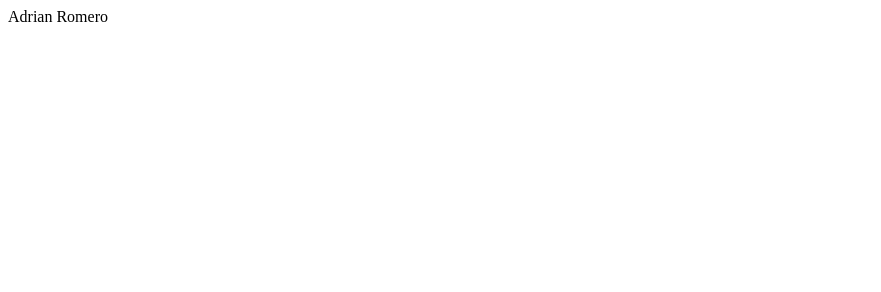
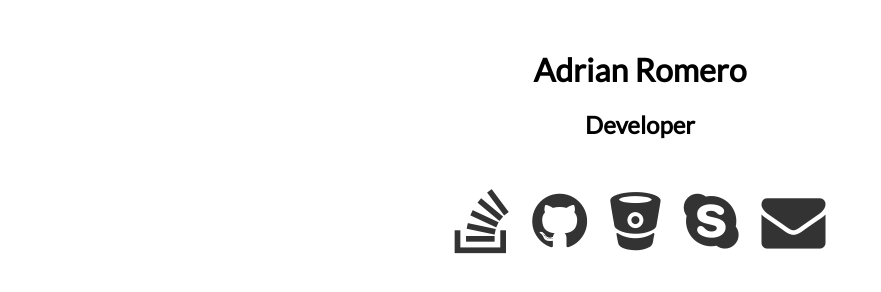
Before and after one commit to romeroadrian/romeroadrian.github.io, a plain HTML site: page index.html in a window 1280 px wide. Shown: the whole page, without its empty margins (0-881 px from the left). Drawn offline with Linux system fonts and the light colour scheme.

Commit message:
Links to social

```diff
--- a/index.html
+++ b/index.html
@@ -1 +1,31 @@
-Adrian Romero
+<!DOCTYPE html>
+<html lang="en">
+  <head>
+    <meta charset="utf-8">
+    <meta http-equiv="X-UA-Compatible" content="IE=edge">
+    <meta name="viewport" content="width=device-width, initial-scale=1">
+    <meta name="author" content="adrian romero">
+
+    <title>Adrian Romero</title>
+
+    <link href="style.css" rel="stylesheet">
+    <link href='http://fonts.googleapis.com/css?family=Lato' rel='stylesheet' type='text/css'>
+    <link href="//maxcdn.bootstrapcdn.com/font-awesome/4.2.0/css/font-awesome.min.css" rel="stylesheet">
+
+    <!--[if lt IE 9]>
+      <script src="https://oss.maxcdn.com/html5shiv/3.7.2/html5shiv.min.js"></script>
+      <script src="https://oss.maxcdn.com/respond/1.4.2/respond.min.js"></script>
+    <![endif]-->
+  </head>
+  <body>
+    <h1>Adrian Romero</h1>
+    <h2>Developer</h2>
+    <ul class="external">
+      <li><a href="http://stackoverflow.com/users/489765/aromero" target="_blank"><i class="fa fa-stack-overflow fa-4x"></i></a></li>
+      <li><a href="http://github.com/romeroadrian" target="_blank"><i class="fa fa-github fa-4x"></i></a></li>
+      <li><a href="http://bitbucket.org/aromero/" target="_blank"><i class="fa fa-bitbucket fa-4x"></i></a></li>
+      <li><a href="skype:romeroadrian?add"><i class="fa fa-skype fa-4x"></i></a></li>
+      <li><a href="mailto:work@romeroadrian.com.ar"><i class="fa fa-envelope fa-4x"></i></a></li>
+    </ul>
+  </body>
+</html>
--- /dev/null
+++ b/style.css
@@ -0,0 +1,31 @@
+body {
+  font-family: 'Lato', Helvetica, Verdana, sans-serif;
+  margin-top: 50px;
+}
+
+h1, h2 {
+  text-align: center;
+}
+
+ul.external {
+  text-align: center;
+  list-style: none;
+  margin: 50px 0 0 0;
+  padding: 0;
+}
+
+ul.external li {
+  display: inline-block;
+  margin-right: 20px;
+}
+
+ul.external li:last-child {
+  margin-right: 0;
+}
+
+.external a {
+  color: #333333;
+}
+.external a:hover {
+  color: #666666;
+}
```
